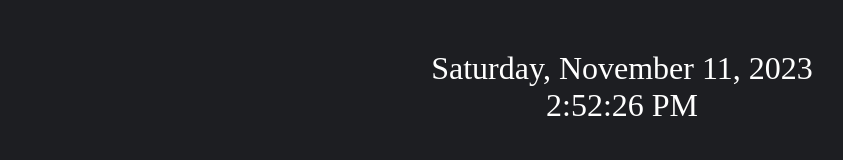
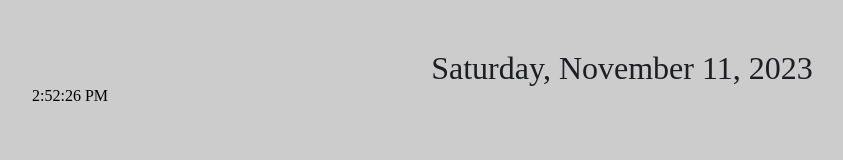
Before and after one commit to Creatrixz/Date_Time_Notion, a plain HTML site: page index.html in a window 1280 px wide. Shown: the whole page, without its empty margins (18-861 px from the left). Drawn offline with Linux system fonts and the light colour scheme.

Commit message:
Update style.css

```diff
--- a/style.css
+++ b/style.css
@@ -2,8 +2,8 @@ rehtml,
 body {
   height: 100%;
   width: 100%;
-  background: #1D1E22;
-}
+  background: #CCCCCC;
+  }
 
 .wrapper {
   position: absolute;
@@ -14,13 +14,7 @@ body {
 }
 
 #date {
-  color: white;
+  color: #1D1E22;
   text-align: center;
   font-size: 32px;
-  }
-
-#time {
-  color: white;
-  text-align: center;
-  font-size: 32px;
-  }
+    }
```
